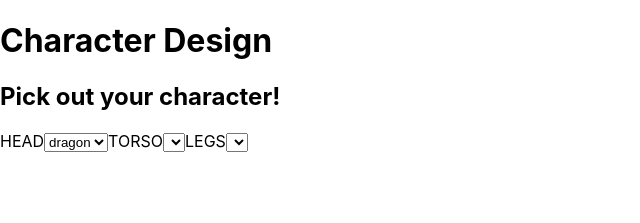
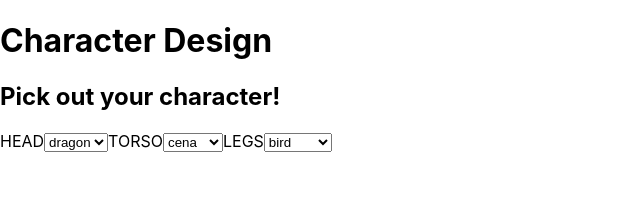
Before and after one commit to simonkaine/react-character-design, a React (Create React App) app: page / in a window 1280 px wide. Shown: the top 223 px of the page, without its empty margins (0-640 px from the left). Built offline with nearby package versions, Linux system fonts and the light colour scheme.

Commit message:
torso & legs rendering on change.

```diff
--- a/src/presentationals/Controls.jsx
+++ b/src/presentationals/Controls.jsx
@@ -30,15 +30,19 @@ export default function Controls({
 
             <label>
                 TORSO
-                <select value={torso}>
-
+                <select value={torso} onChange={(event) => onTorsoChange(event.target.value)}>
+                    {torsoPix.map((picture) => (
+                        <option key={picture}>{picture}</option>
+                    ))}
                 </select>
             </label>
 
             <label>
                 LEGS
-                <select value={legs}>
-
+                <select value={legs} onChange={(event) => onLegsChange(event.target.value)}>
+                    {legsPix.map((picture) => (
+                        <option key={picture}>{picture}</option>
+                    ))}
                 </select>
             </label>
         </div>
```
